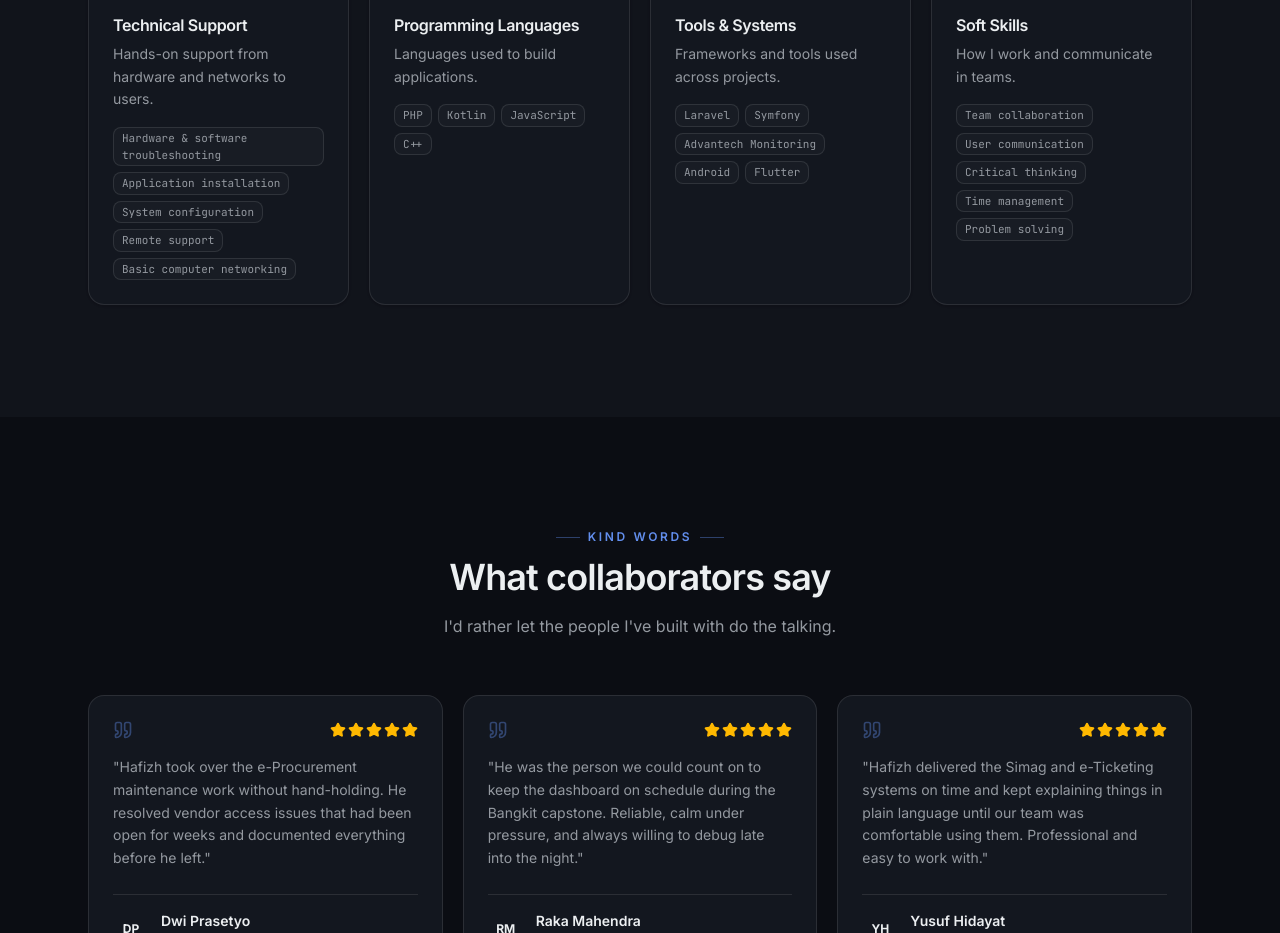
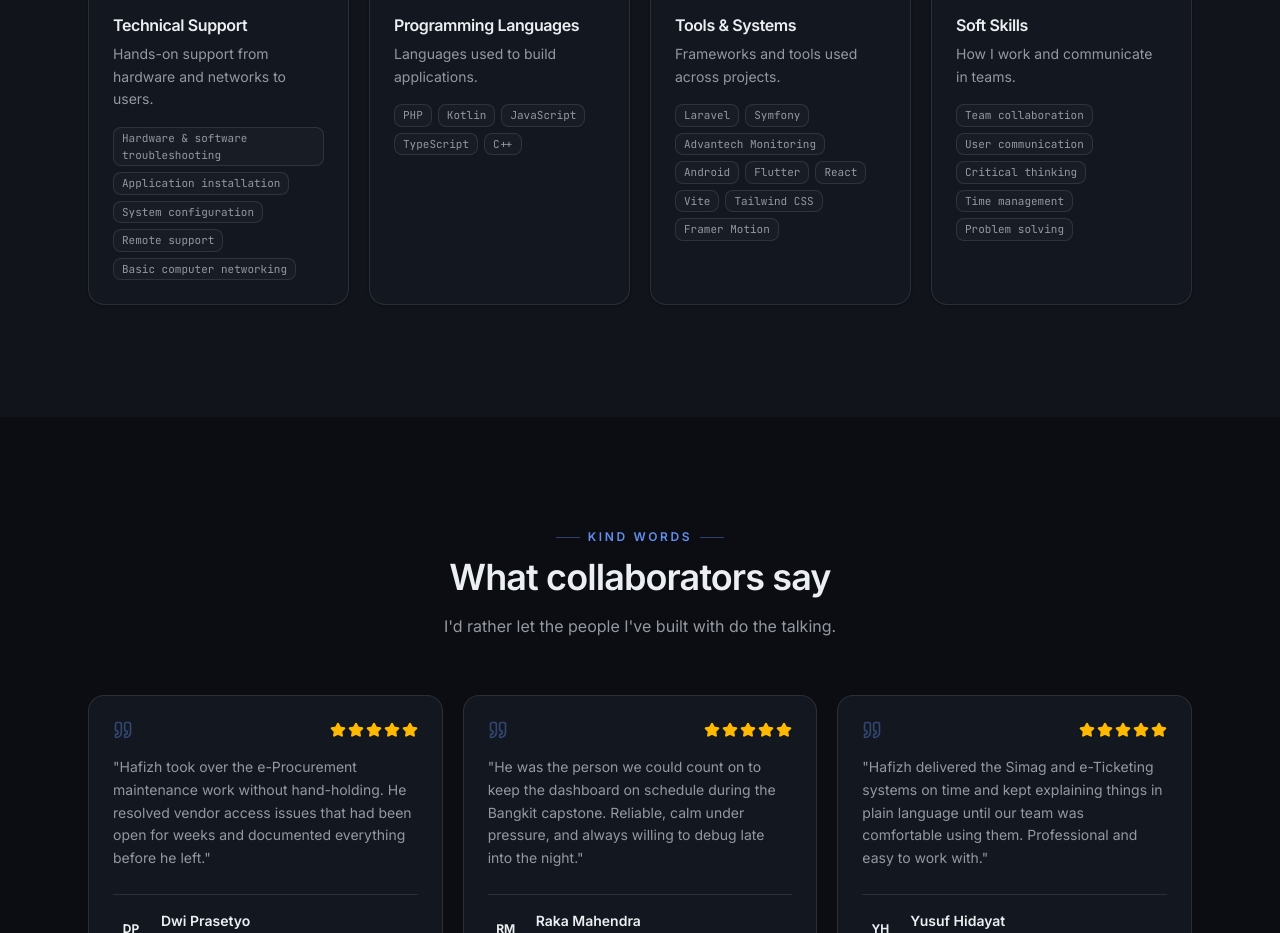
Before and after one commit to hafizhsul/stunning-website-porto, a React (Vite) app: page / in a window 1280 px wide. Shown: the part 6020-6953 px from the top of the page. Built offline with nearby package versions, Linux system fonts and the light colour scheme.

Commit message:
feat: add portfolio project stack to skills
Surface the stack this site is built with: TypeScript in
Programming Languages, and React, Vite, Tailwind CSS and Framer
Motion in Tools & Systems.

```diff
--- a/src/pages/Landing.tsx
+++ b/src/pages/Landing.tsx
@@ -439,7 +439,7 @@ const SKILL_GROUPS = [
       en: "Languages used to build applications.",
       id: "Bahasa yang dipakai untuk membangun aplikasi.",
     },
-    tags: ["PHP", "Kotlin", "JavaScript", "C++"],
+    tags: ["PHP", "Kotlin", "JavaScript", "TypeScript", "C++"],
   },
   {
     title: { en: "Tools & Systems", id: "Tools & Sistem" },
@@ -448,7 +448,7 @@ const SKILL_GROUPS = [
       en: "Frameworks and tools used across projects.",
       id: "Framework dan alat yang dipakai di proyek.",
     },
-    tags: ["Laravel", "Symfony", "Advantech Monitoring", "Android", "Flutter"],
+    tags: ["Laravel", "Symfony", "Advantech Monitoring", "Android", "Flutter", "React", "Vite", "Tailwind CSS", "Framer Motion"],
   },
   {
     title: "Soft Skills",
```
